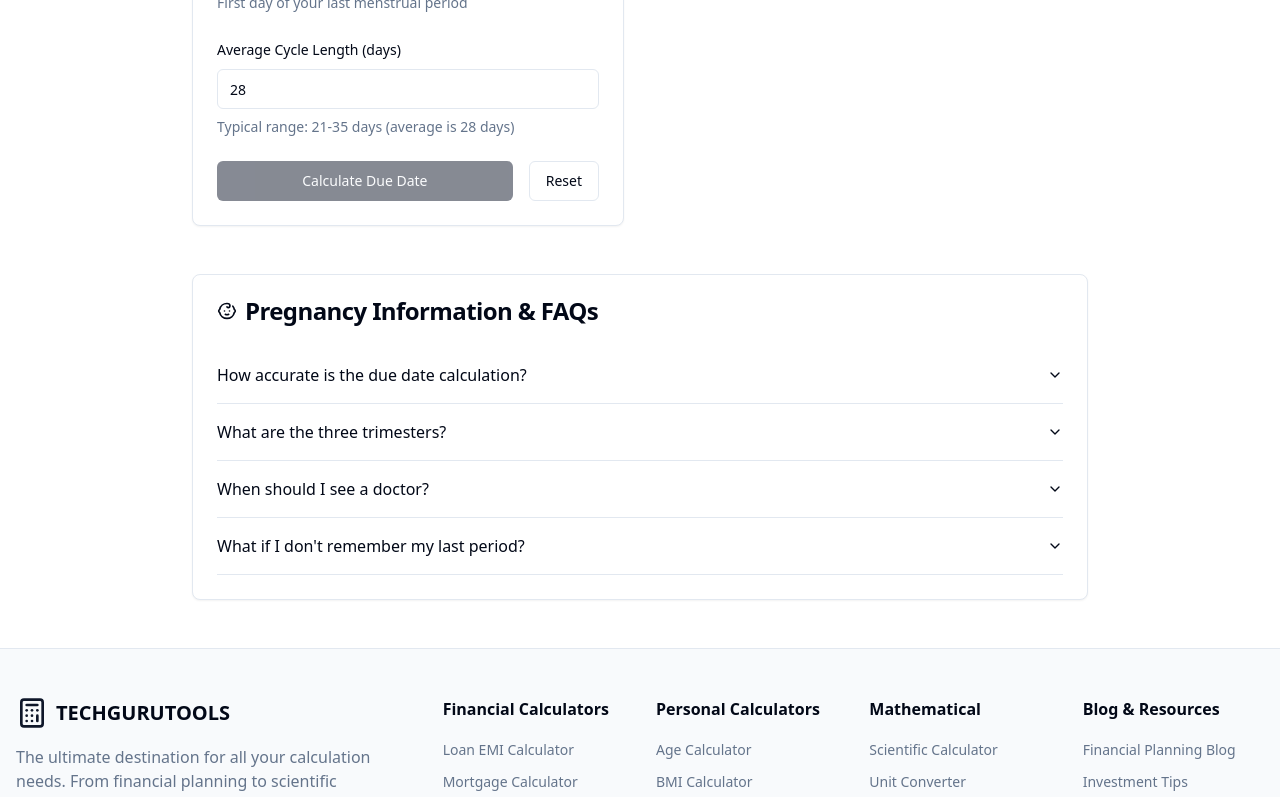
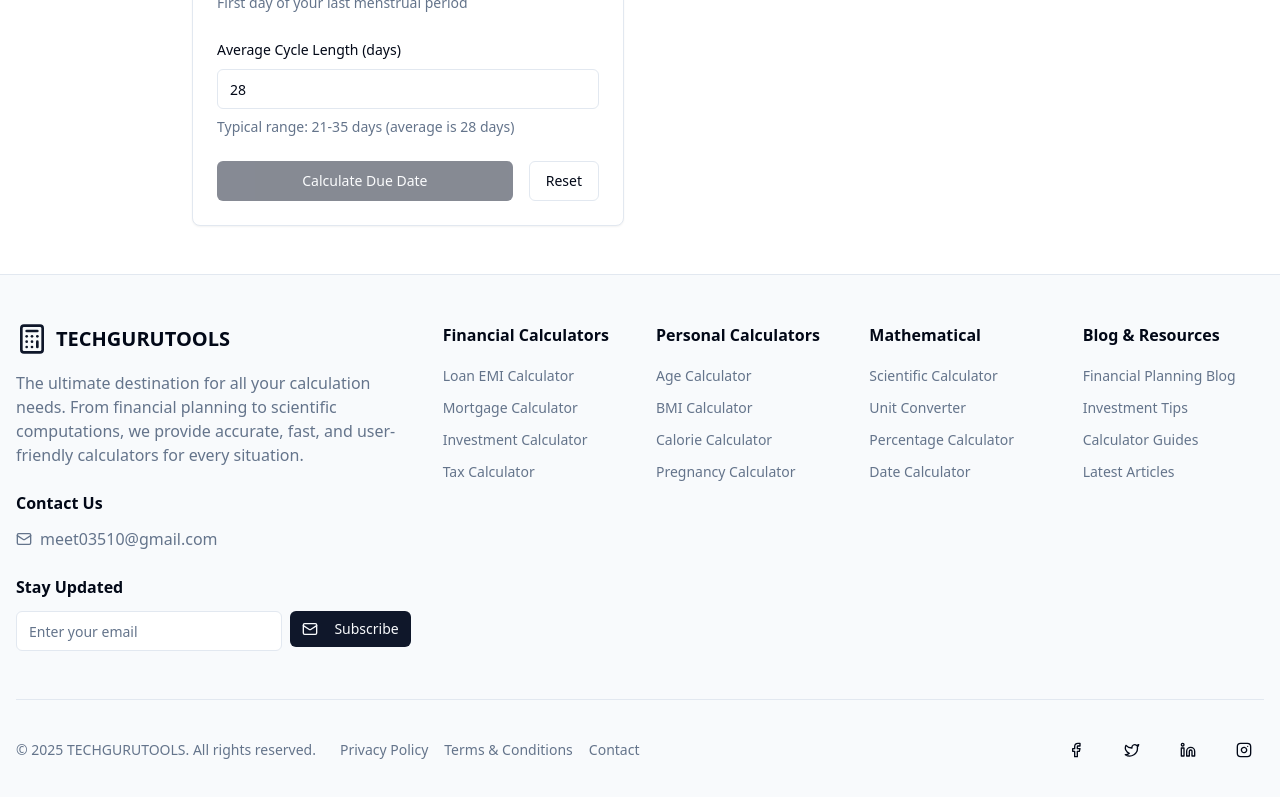
Before and after one commit to MeetpatelG/calcuverse-wizard-hub, a React (Vite) app: page /personal/pregnancy in a window 1280 px wide. Shown: the part 511-1308 px from the top of the page. Built offline with nearby package versions, Linux system fonts and the light colour scheme.

Commit message:
Remove FAQs from Pregnancy Calculator
Removed the FAQ section from the Pregnancy Calculator component in `src/pages/personal/Pregnancy.tsx`.

```diff
--- a/src/pages/personal/Pregnancy.tsx
+++ b/src/pages/personal/Pregnancy.tsx
@@ -1,4 +1,3 @@
-
 import { useState } from "react";
 import { Calculator, Baby, Calendar, Heart } from "lucide-react";
 import Header from "@/components/Header";
@@ -205,56 +204,6 @@ const Pregnancy = () => {
               </Card>
             )}
           </div>
-
-          <div className="mt-12">
-            <Card>
-              <CardHeader>
-                <CardTitle className="flex items-center gap-2">
-                  <Baby className="h-5 w-5" />
-                  Pregnancy Information & FAQs
-                </CardTitle>
-              </CardHeader>
-              <CardContent>
-                <Accordion type="single" collapsible className="w-full">
-                  <AccordionItem value="item-1">
-                    <AccordionTrigger>How accurate is the due date calculation?</AccordionTrigger>
-                    <AccordionContent>
-                      Due date calculations based on LMP are estimates. Only about 5% of babies are born on their exact due date.
-                      Most babies are born within 2 weeks before or after the estimated due date. An early ultrasound
-                      (before 20 weeks) can provide a more accurate due date.
-                    </AccordionContent>
-                  </AccordionItem>
-
-                  <AccordionItem value="item-2">
-                    <AccordionTrigger>What are the three trimesters?</AccordionTrigger>
-                    <AccordionContent>
-                      <strong>First Trimester (1-12 weeks):</strong> Major organ development, morning sickness common.<br/>
-                      <strong>Second Trimester (13-26 weeks):</strong> Often called the "golden period," energy returns, baby's movement felt.<br/>
-                      <strong>Third Trimester (27-40 weeks):</strong> Rapid growth, preparation for birth, increased discomfort.
-                    </AccordionContent>
-                  </AccordionItem>
-
-                  <AccordionItem value="item-3">
-                    <AccordionTrigger>When should I see a doctor?</AccordionTrigger>
-                    <AccordionContent>
-                      Schedule your first prenatal appointment as soon as you know you're pregnant, ideally by 8-10 weeks.
-                      If you have irregular periods, chronic conditions, or are over 35, consider seeing a doctor earlier.
-                      Regular prenatal care is essential for a healthy pregnancy.
-                    </AccordionContent>
-                  </AccordionItem>
-
-                  <AccordionItem value="item-4">
-                    <AccordionTrigger>What if I don't remember my last period?</AccordionTrigger>
-                    <AccordionContent>
-                      If you can't remember your last menstrual period, your doctor can estimate your due date using
-                      an early ultrasound (most accurate between 8-13 weeks). Other methods include physical examination
-                      and asking about when you first felt the baby move (quickening).
-                    </AccordionContent>
-                  </AccordionItem>
-                </Accordion>
-              </CardContent>
-            </Card>
-          </div>
         </div>
       </main>
 
```
